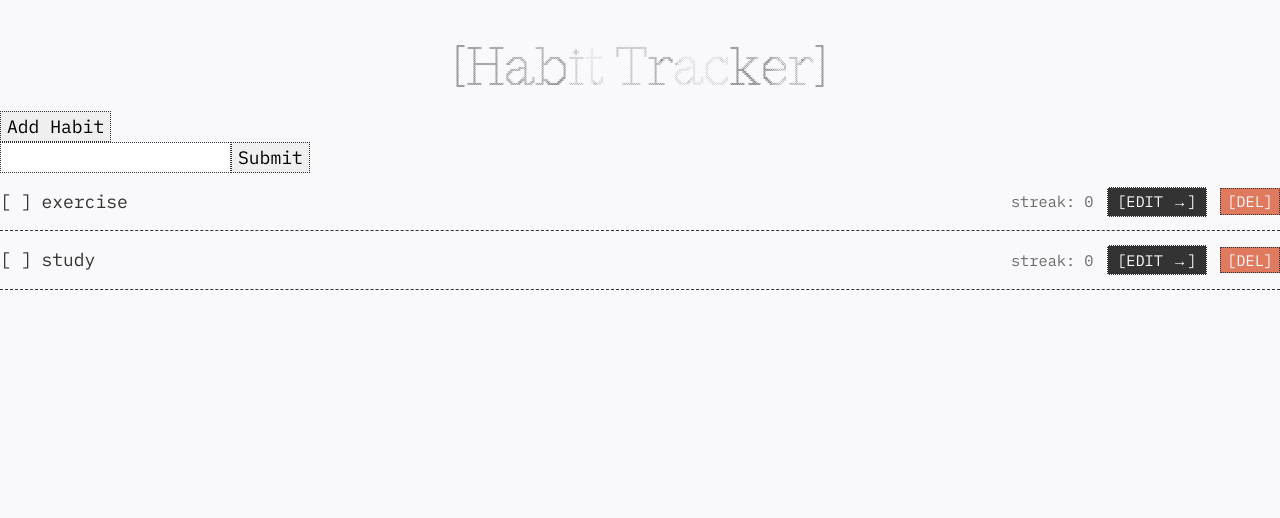
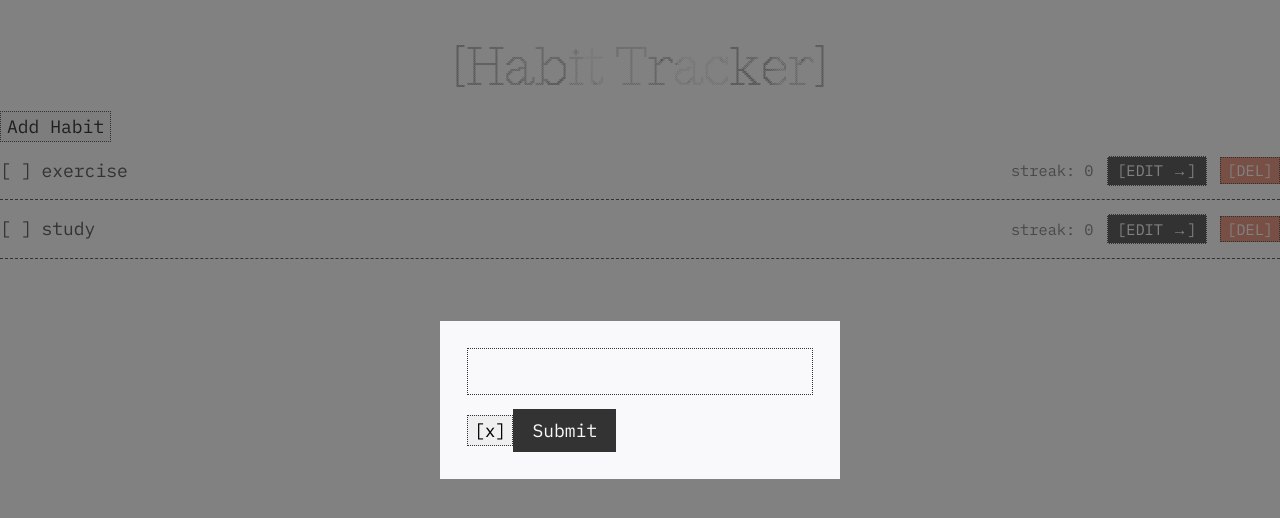
Before and after one commit to isurudotxyz/habit-tracker, a Next.js app: page / in a window 1280 px wide. Both pictures are taken after a click on the button "Add Habit". Shown: the top 518 px of the page. Built offline with nearby package versions, Linux system fonts and the light colour scheme.

Commit message:
style: turn addHabit form into a  modal with close controls

```diff
--- a/src/app/AddHabitForm.js
+++ b/src/app/AddHabitForm.js
@@ -2,6 +2,7 @@
 import { useState } from "react";
 import { createHabit } from "@/lib/actions";
 import { startTransition } from "react";
+import styles from "./AddHabitForm.module.css";
 
 export default function AddHabitForm({ setIsModalOpen, addFunction }) {
   const [habitName, setHabitName] = useState("");
@@ -21,17 +22,37 @@ export default function AddHabitForm({ setIsModalOpen, addFunction }) {
     }
   }
   return (
+    <div
+      className={styles.overlay}
+      onClick={(e) => {
+        setIsModalOpen(false);
+      }}
+    >
+      <div
+        className={styles.modal}
+        onClick={(e) => {
+          e.stopPropagation();
+        }}
+      >
         <form onSubmit={handleSubmit}>
           <input
+            className={styles.input}
             type="text"
             value={habitName}
             onChange={(e) => {
               setHabitName(e.target.value);
             }}
           />
-      {error}
+          <button type="button" onClick={() => setIsModalOpen(false)}>
+            [x]
+          </button>
+          {error && <span className={styles.error}>{error + " "}</span>}
 
-      <button type="submit">Submit</button>
+          <button className={styles.submitButton} type="submit">
+            Submit
+          </button>
         </form>
+      </div>
+    </div>
   );
 }
--- /dev/null
+++ b/src/app/AddHabitForm.module.css
@@ -0,0 +1,30 @@
+.overlay {
+  position: fixed;
+  inset: 0;
+  background-color: rgba(51, 51, 51, 0.6);
+  display: flex;
+  align-items: center;
+  justify-content: center;
+}
+.modal {
+  background-color: var(--color-bg);
+  padding: 1.5rem;
+  width: min(90vw, 400px);
+}
+.input {
+  width: 100%;
+  font-size: var(--font-size-base);
+  background-color: var(--color-bg);
+  padding: 0.5rem;
+}
+.error {
+  color: var(--color-danger);
+  font-size: var(--font-size-sm);
+}
+.submitButton {
+  cursor: pointer;
+  color: var(--color-bg);
+  background-color: var(--color-text);
+  padding: 0.4rem 1rem;
+  margin-top: 0.75rem;
+}
```
Lines whose indentation alone changed are shown as unchanged.
